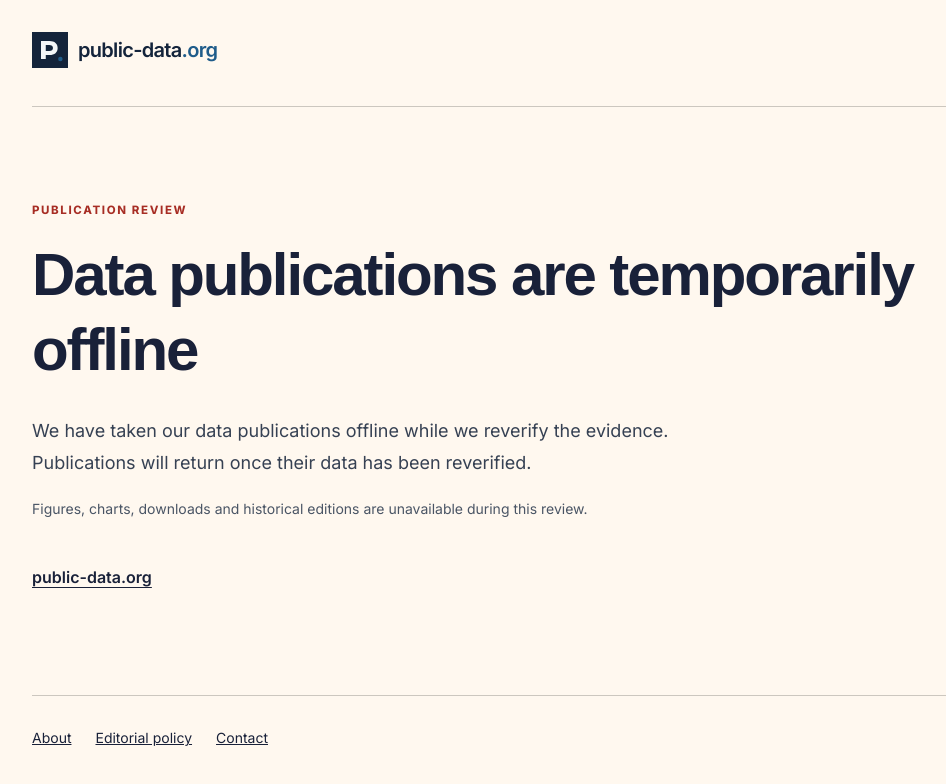
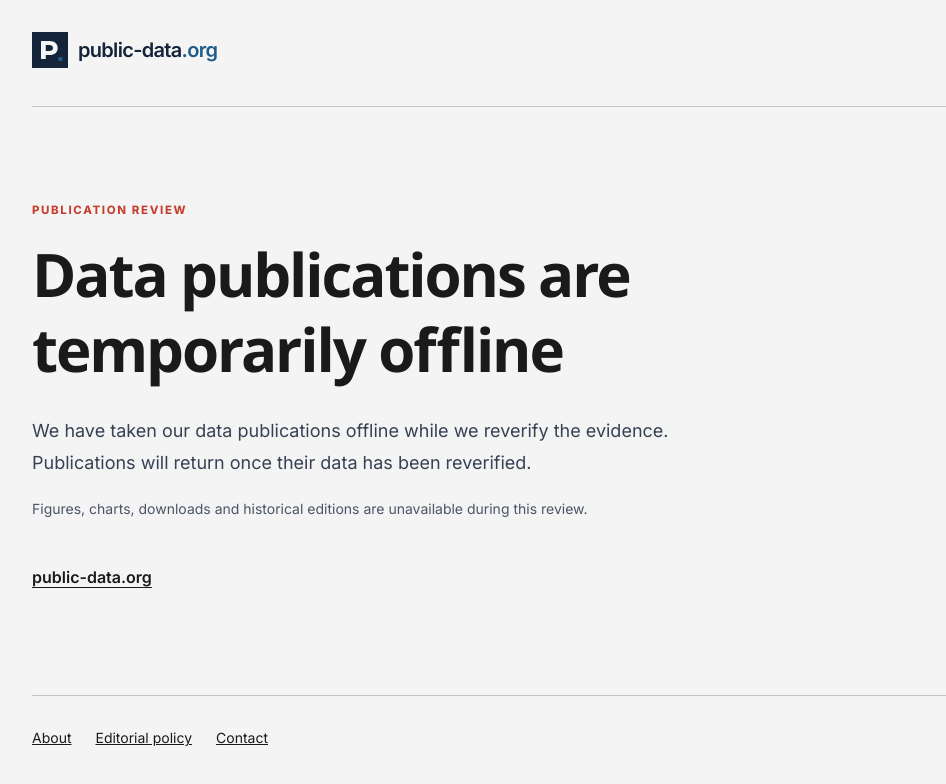
Before and after one commit to wilfgrainger/gov-pulse, a Next.js app: page / in a window 1280 px wide. Shown: the top 784 px of the page, without its empty margins (96-1042 px from the left). Built offline with nearby package versions, Linux system fonts and the light colour scheme.

Commit message:
Start the edition look and record revamp progress

```diff
--- /dev/null
+++ b/app/edition-look.css
@@ -0,0 +1,72 @@
+/* Edition look. Tracker-style reading surface, not a forecast. */
+
+:root {
+  --background: #f4f4f4;
+  --surface: #ffffff;
+  --surface-warm: #f7f7f7;
+  --foreground: #1a1a1a;
+  --muted: #6b6b6b;
+  --line: #e2e2e2;
+  --line-strong: #d0d0d0;
+  --accent: #c53d2d;
+  --accent-soft: #f6e4e1;
+  --accent-on-dark: #f6e4e1;
+  --accent-vivid: #c53d2d;
+  --font-editorial: "Familjen Grotesk", "Avenir Next", "Segoe UI", sans-serif;
+}
+
+body {
+  background: var(--background);
+}
+
+.page-title {
+  font-size: clamp(2.4rem, 6vw, 4.75rem);
+  font-weight: 700;
+  letter-spacing: -0.03em;
+  line-height: 0.96;
+}
+
+.section-title {
+  font-weight: 700;
+  letter-spacing: -0.03em;
+}
+
+.dashboard-card,
+.evidence-article,
+.v3-evidence-article {
+  background: #ffffff;
+  border: 1px solid var(--line);
+  box-shadow: none;
+}
+
+.publication-masthead {
+  border-top: 0;
+  border-bottom: 1px solid var(--line);
+  box-shadow: none;
+  background: #ffffff;
+}
+
+.home-hero,
+.v3-hero,
+.v3-page-header {
+  background: #f4f4f4;
+  border-bottom: 1px solid var(--line);
+}
+
+.home-hero h1 span {
+  color: var(--foreground);
+  text-decoration: none;
+}
+
+.signal-card,
+.v3-lead-story,
+.v3-reading-card {
+  box-shadow: none;
+}
+
+.signal-card:hover,
+.editorial-lift:hover,
+.v3-source-card:hover {
+  transform: none;
+  box-shadow: none;
+}
--- a/app/layout.tsx
+++ b/app/layout.tsx
@@ -6,6 +6,7 @@ import { createClientMetricsSnapshot } from "@/app/lib/metricsSnapshot";
 import { readServerMetricsSnapshot } from "@/app/lib/serverMetricsSnapshot";
 import { BRAND_NAME, SITE_DESCRIPTION, SITE_SOCIAL_DESCRIPTION, SITE_TITLE } from "@/app/lib/siteCopy";
 import "./globals.css";
+import "./edition-look.css";
 import { anyPublicationEnabled } from "@/contracts/publication-policy";
 
 const bodyFont = localFont({
```
Also changed, not shown: 1 other file (tests, documents, lock files or other folders).
